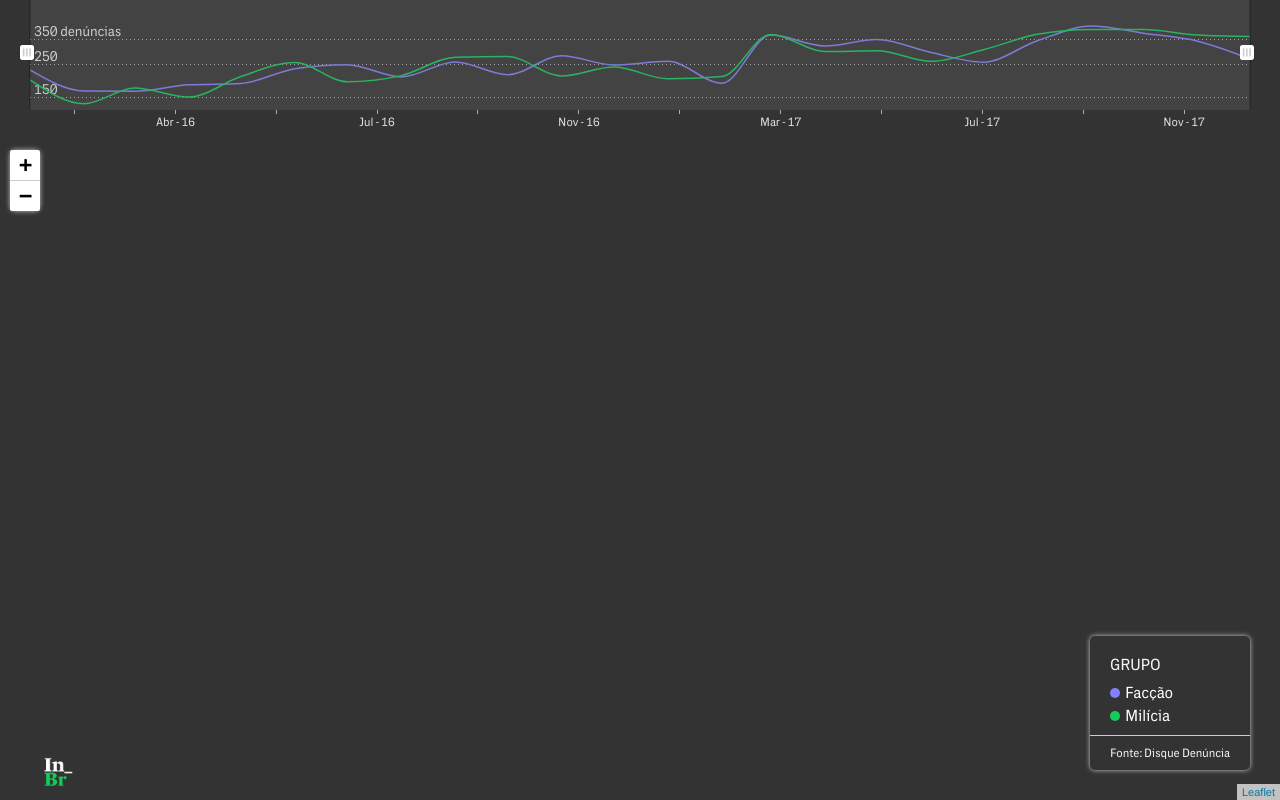
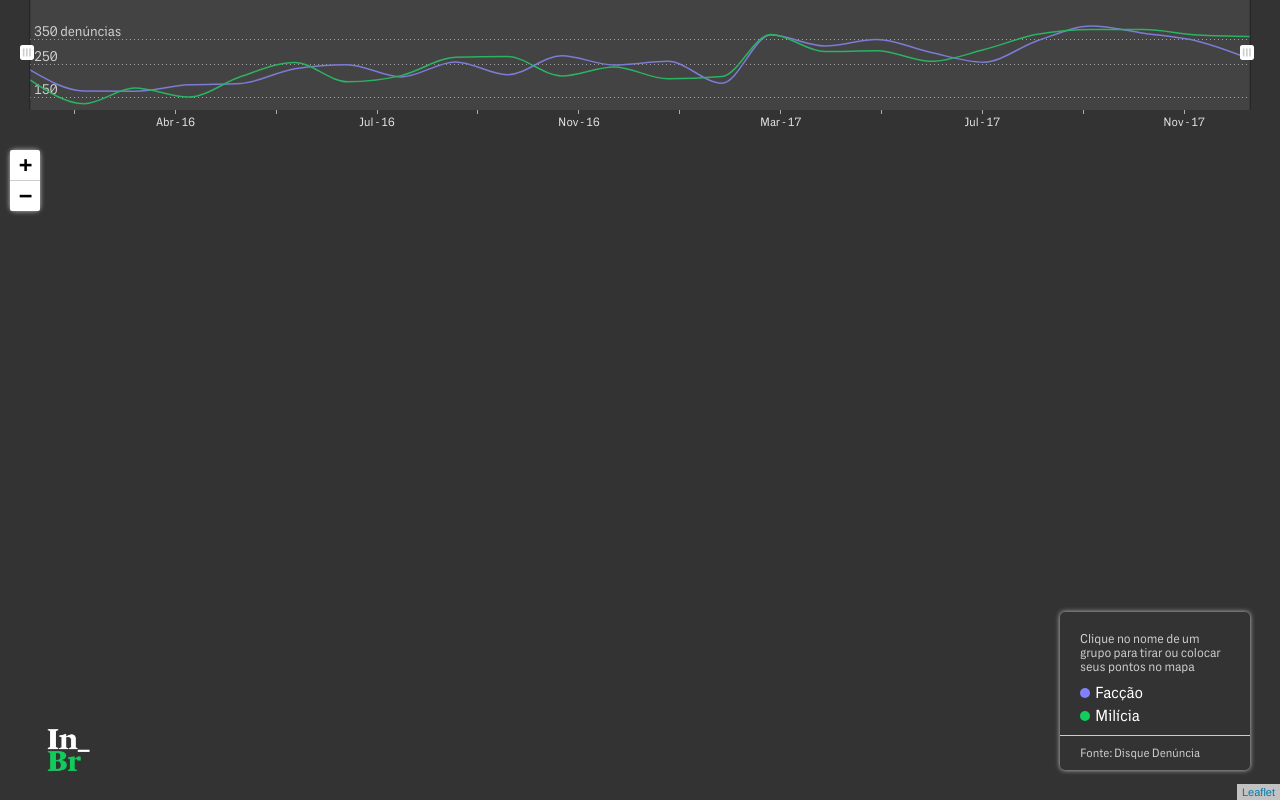
Before and after one commit to sergiospagnuolo/intercept-volt, a plain HTML site: page dark.html in a window 1280 px wide. Drawn offline with Linux system fonts and the light colour scheme; no server answers.

Commit message:
add toggle explain in map

```diff
--- a/dark.html
+++ b/dark.html
@@ -43,14 +43,14 @@
         <div id="info-map"></div>
         <div id="info-map-controls"></div>
         <div id="info-map-legend">
-            <h3>GRUPO</h3>
+            <h3 style="font-size:.8em;max-width:150px;color:#cbcbcb">Clique no nome de um grupo para tirar ou colocar seus pontos no mapa</em></h3>
             <ul>
                 <li class="faccao"><a href="#faccao"><span></span>Facção</a></li>
                 <li class="milicia"><a href="#milicia"><span></span>Milícia</a></li>
             </ul>
-            <span class="source">Fonte: Disque Denúncia</span>
+            <span class="source" style="color:#cbcbcb">Fonte: Disque Denúncia</span>
         </div>
-        <img src="sankey/logoclear.png" width="40px" style="float:left;position: absolute; left:3%; top: 94%" />
+        <img src="sankey/logoclear.png" width="60px" style="float:left;position: absolute; left:3%; top: 90%" />
         <script src="js/app.js"></script>
     </body>
 </html>
```
